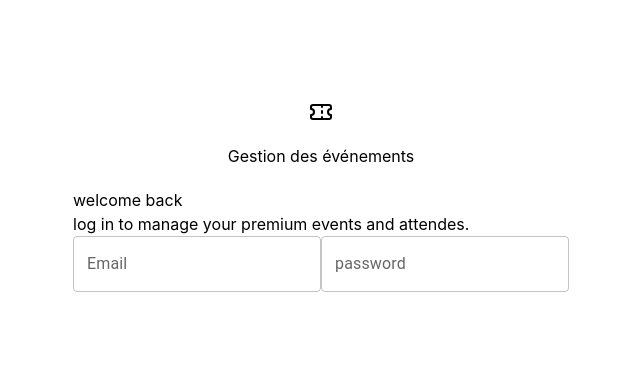
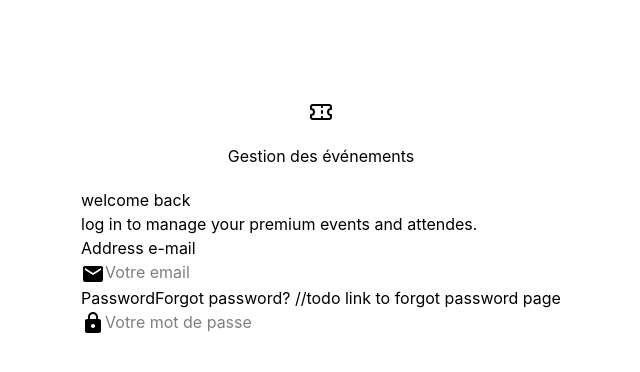
Before and after one commit to doudaoud/gestion-events, a React (Vite) app in the folder client/: page /signIn in a window 1280 px wide. Shown: the top 372 px of the page, without its empty margins (319-959 px from the left). Built offline with nearby package versions, Linux system fonts and the light colour scheme; no server answers.

Commit message:
feat: add MUI icons for email and password fields in Signin component; update input fields

```diff
--- a/client/package.json
+++ b/client/package.json
@@ -12,6 +12,7 @@
   "dependencies": {
     "@emotion/react": "^11.14.0",
     "@emotion/styled": "^11.14.1",
+    "@mui/icons-material": "^9.0.1",
     "@mui/material": "^9.0.1",
     "@tailwindcss/vite": "^4.2.2",
     "axios": "^1.16.1",
--- a/client/src/pages/Signin.tsx
+++ b/client/src/pages/Signin.tsx
@@ -2,8 +2,9 @@ import { Fragment } from "react";
 import { account } from "../components/appwrite";
 import { ID } from "appwrite";
 import axios from "axios";
-import TextField from "@mui/material/TextField";
-import InputAdornment from "@mui/material/InputAdornment";
+import EmailIcon from "@mui/icons-material/Email";
+import LockIcon from "@mui/icons-material/Lock";
+import { Link } from "react-router-dom";
 
 export default function Signin(): React.ReactNode {
   const handelLoginWithgoogle = async () => {
@@ -48,8 +49,41 @@ export default function Signin(): React.ReactNode {
         <div className="form_signin">
           <h2>welcome back</h2>
           <p>log in to manage your premium events and attendes.</p>
-          <TextField label="Email" variant="outlined" />
-          <TextField label="password" variant="outlined" />
+          {/* <TextField
+            InputProps={{
+              startAdornment: (
+                <InputAdornment position="start">
+                  <EmailIcon />
+                </InputAdornment>
+              ),
+            }}
+            label="Email"
+            variant="outlined"
+          />
+          <TextField label="password" variant="outlined" /> */}
+          <label htmlFor="">Address e-mail</label>
+          <div>
+            <span>
+              <EmailIcon />
+            </span>
+            <input type="email" placeholder="Votre email"></input>
+          </div>
+          <div>
+            <label>Password</label>
+            <Link to="/forgot-password" className="forgot_password">
+              Forgot password?
+            </Link>{" "}
+            //todo link to forgot password page
+          </div>
+
+          <div className="">
+            <span>
+              <LockIcon />
+            </span>
+            <input type="password" placeholder="Votre mot de passe">
+            </input>
+
+          </div>
         </div>
       </div>
     </Fragment>
```
Also changed, not shown: 1 other file (tests, documents, lock files or other folders).
